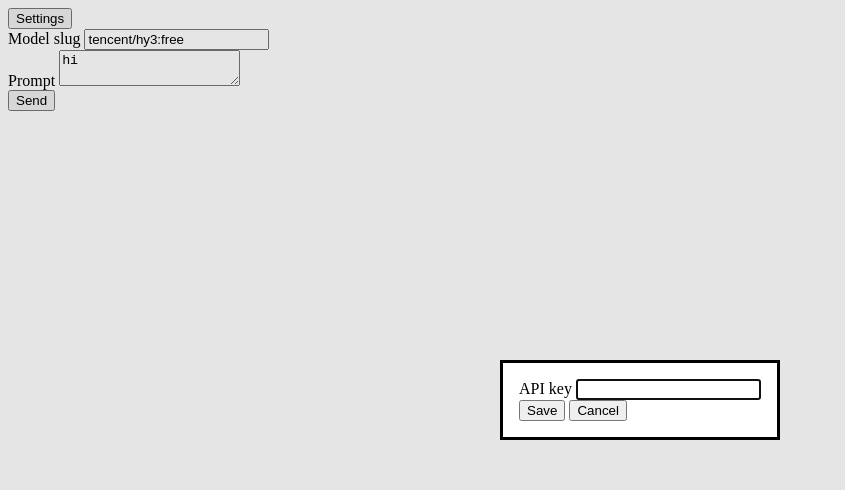
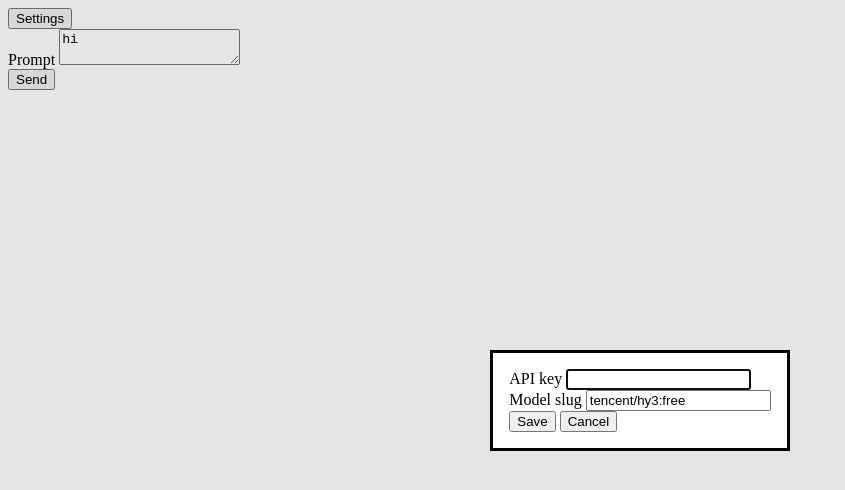
Before and after one commit to rrvsh/tachyon, a plain HTML site: page index.html in a window 1280 px wide. Both pictures are taken after a click on the button "Settings". Shown: the whole page, without its empty margins (0-845 px from the left). Drawn offline with Linux system fonts and the light colour scheme.

Commit message:
Move model setting into dialog

```diff
--- a/index.html
+++ b/index.html
@@ -4,13 +4,6 @@
     <form id="form">
       <div>
         <button id="settingsButton" type="button">Settings</button>
-      </div>
-
-      <div>
-        <label>
-          Model slug
-          <input id="model" value="tencent/hy3:free" required>
-        </label>
       </div>
 
       <div>
@@ -29,6 +22,13 @@
           <label>
             API key
             <input id="apiKeyInput" type="password">
+          </label>
+        </div>
+
+        <div>
+          <label>
+            Model slug
+            <input id="modelInput" value="tencent/hy3:free" required>
           </label>
         </div>
 
@@ -52,20 +52,25 @@
       const settingsButton = document.getElementById("settingsButton");
       const settingsDialog = document.getElementById("settingsDialog");
       const apiKeyInput = document.getElementById("apiKeyInput");
+      const modelInput = document.getElementById("modelInput");
       const saveSettingsButton = document.getElementById("saveSettingsButton");
       const errorDialog = document.getElementById("errorDialog");
       const errorMessage = document.getElementById("errorMessage");
 
       let apiKey = localStorage.getItem("openrouterApiKey") || "";
+      let model = localStorage.getItem("openrouterModel") || "tencent/hy3:free";
 
       settingsButton.addEventListener("click", () => {
         apiKeyInput.value = apiKey;
+        modelInput.value = model;
         settingsDialog.showModal();
       });
 
       saveSettingsButton.addEventListener("click", () => {
         apiKey = apiKeyInput.value;
+        model = modelInput.value;
         localStorage.setItem("openrouterApiKey", apiKey);
+        localStorage.setItem("openrouterModel", model);
         settingsDialog.close();
       });
 
@@ -80,7 +85,6 @@
 
         output.textContent = "Loading...";
 
-        const model = document.getElementById("model").value;
         const prompt = document.getElementById("prompt").value;
 
         try {
```
